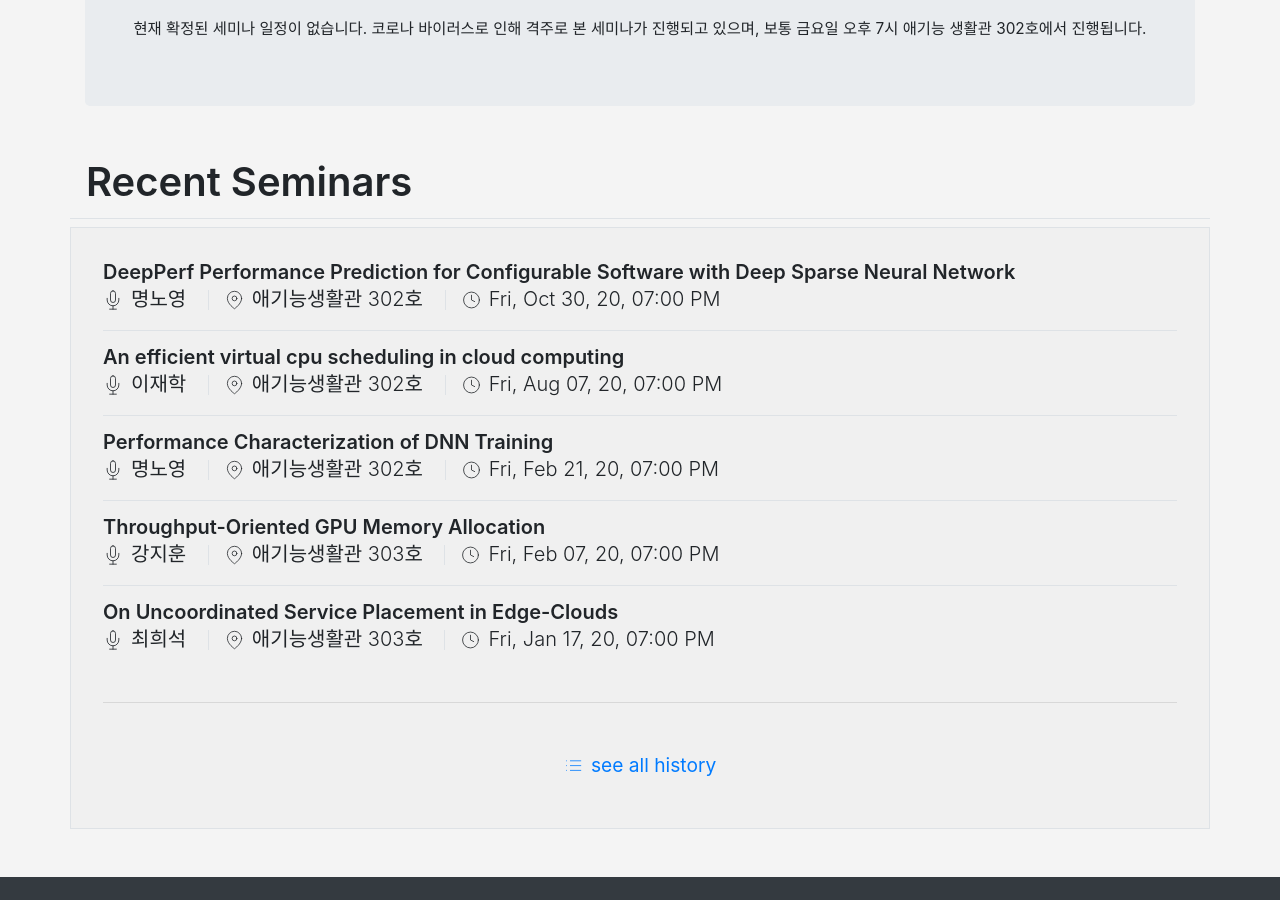
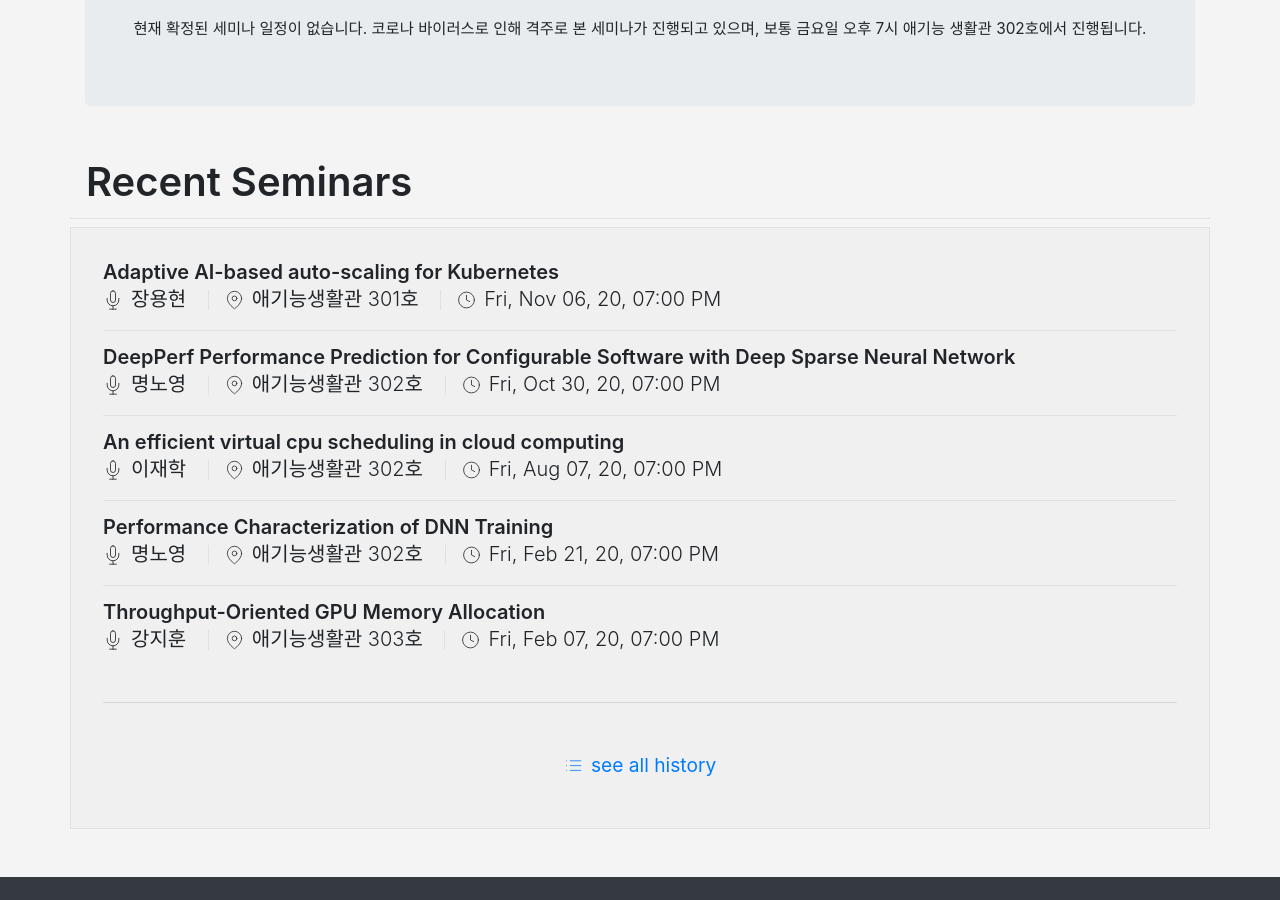
Before and after one commit to KU-Cloud/ku-cloud.github.io, a Jekyll site: the page built from seminar.html, in a window 1280 px wide and 900 px high, scrolled down 355 px. Built offline with Jekyll 4.4.1, drawn with Linux system fonts in a browser that asks for light colours.

Commit message:
update seminars

```diff
--- a/_data/seminars.yaml
+++ b/_data/seminars.yaml
@@ -647,3 +647,7 @@
   date: 2020-10-30T19:00:00.000+0900
   speacker: 명노영
   location: 애기능생활관 302호
+- title: 'Adaptive AI-based auto-scaling for Kubernetes'
+  date: 2020-11-06T19:00:00.000+0900
+  speacker: 장용현
+  location: 애기능생활관 301호
```
